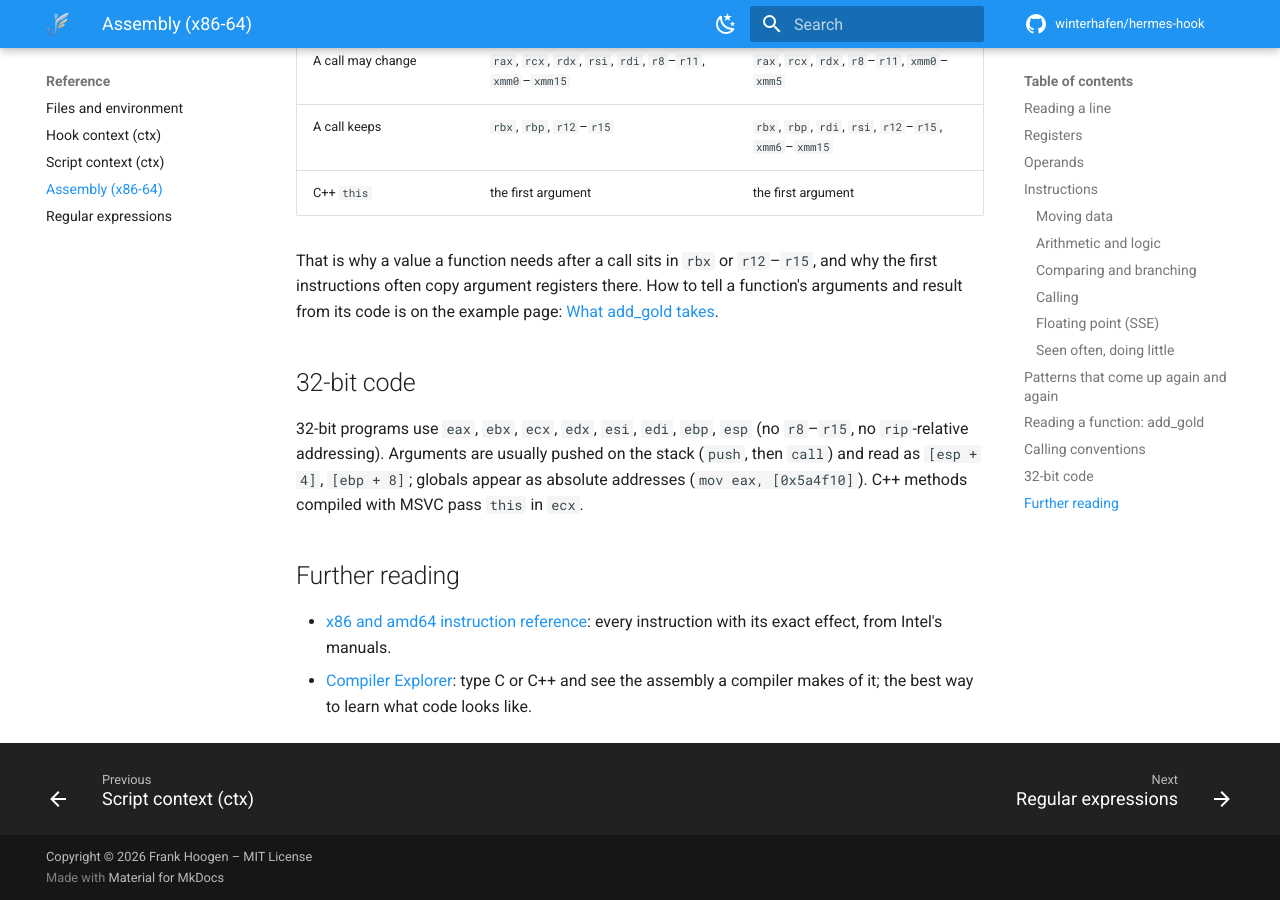
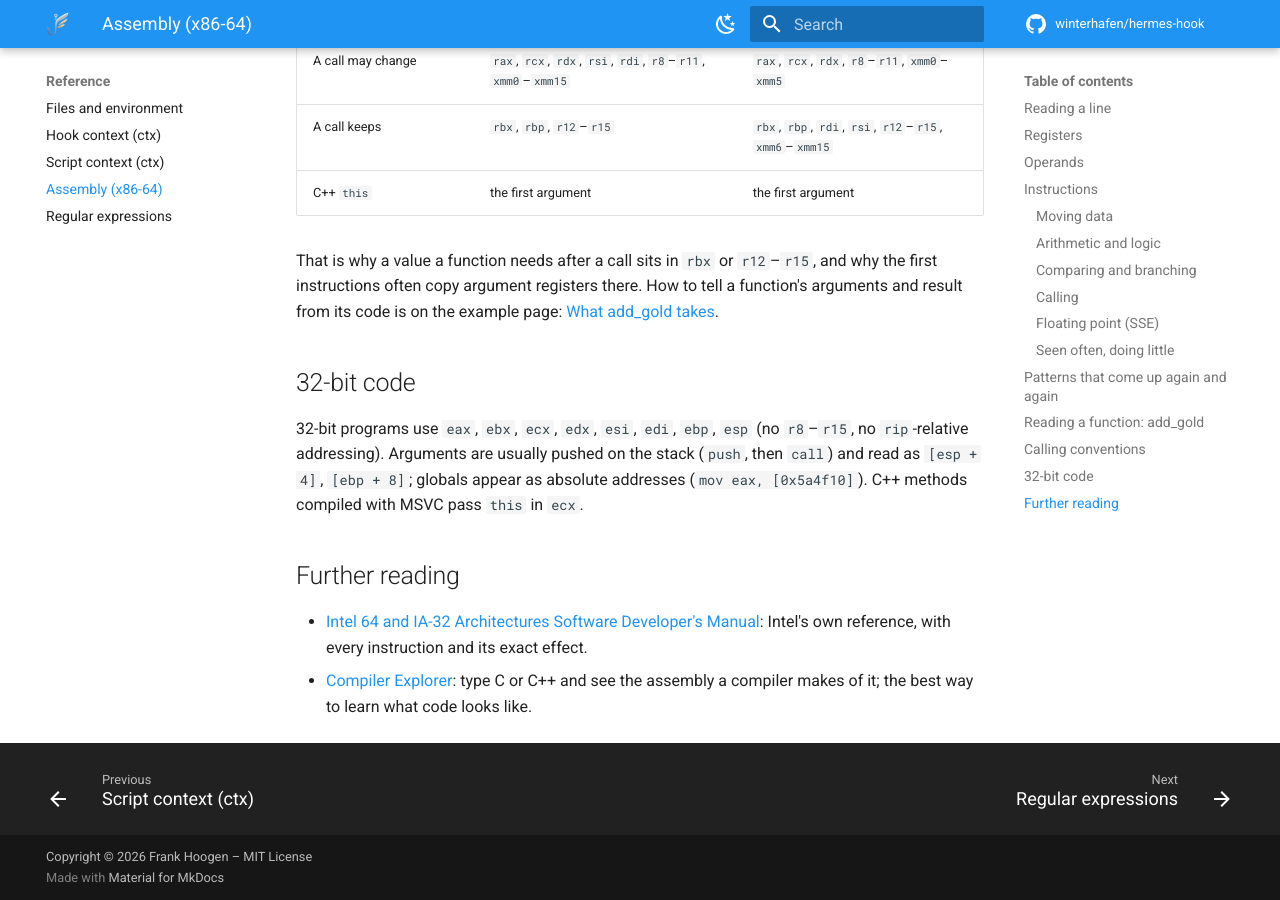
Before and after one commit to grembyte/grembyte, an MkDocs documentation site: the page built from docs/reference/assembly.md, in a window 1280 px wide and 900 px high, scrolled down 7164 px. Built offline with MkDocs 1.6.1 and Material for MkDocs 9.7.7, drawn with Linux system fonts in a browser that asks for light colours; comment, search, counter and statistics services are not loaded.

Commit message:
Link Intel's Software Developer's Manual in the assembly reference
Co-Authored-By: Claude Opus 5.5 <noreply@anthropic.com>

```diff
--- a/docs/reference/assembly.md
+++ b/docs/reference/assembly.md
@@ -205,5 +205,5 @@ That is why a value a function needs after a call sits in `rbx` or `r12`–`r15`
 
 ## Further reading
 
-- [x86 and amd64 instruction reference](https://www.felixcloutier.com/x86/): every instruction with its exact effect, from Intel's manuals.
+- [Intel 64 and IA-32 Architectures Software Developer's Manual](https://intel.github.io/SDM/sdm.html): Intel's own reference, with every instruction and its exact effect.
 - [Compiler Explorer](https://godbolt.org/): type C or C++ and see the assembly a compiler makes of it; the best way to learn what code looks like.
```
